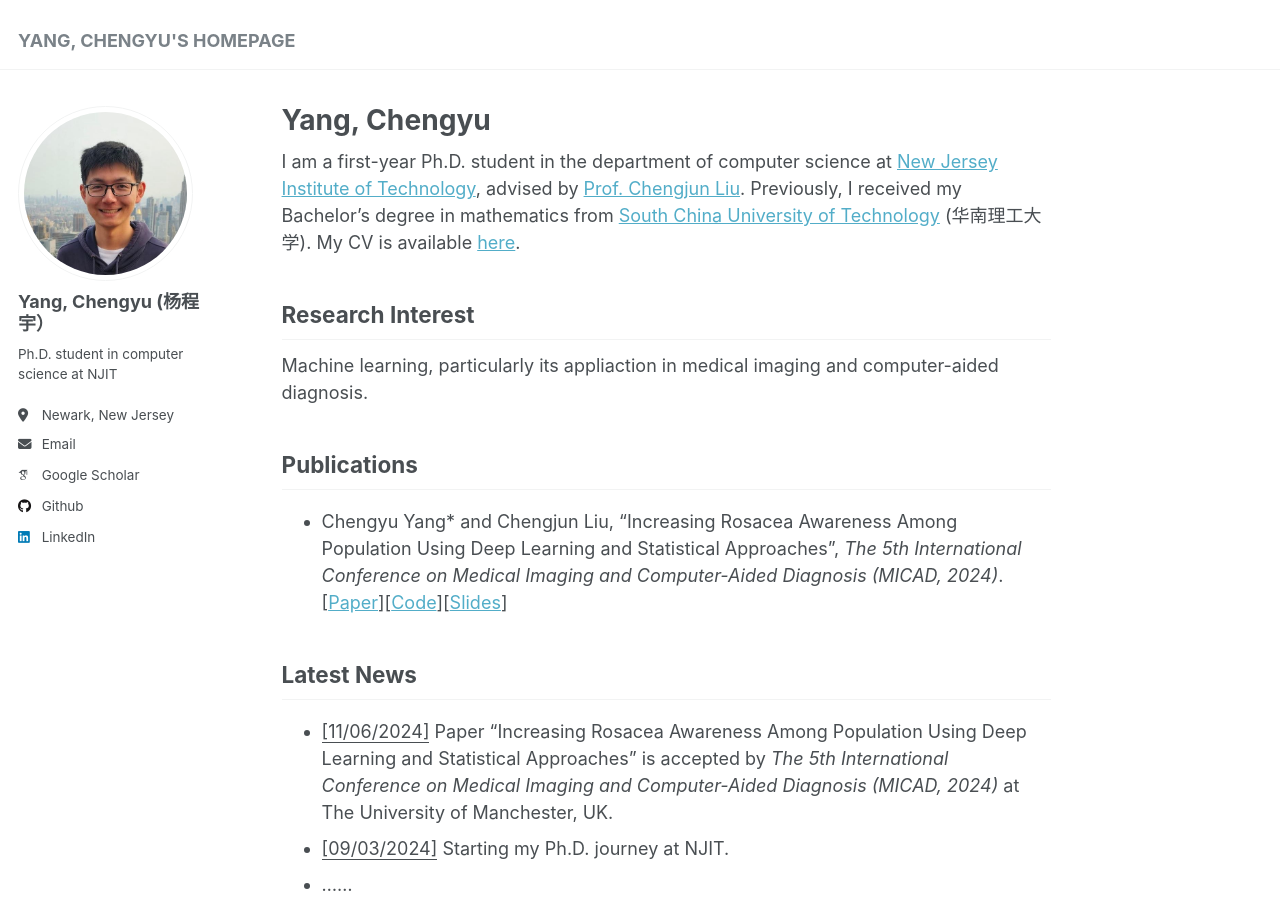
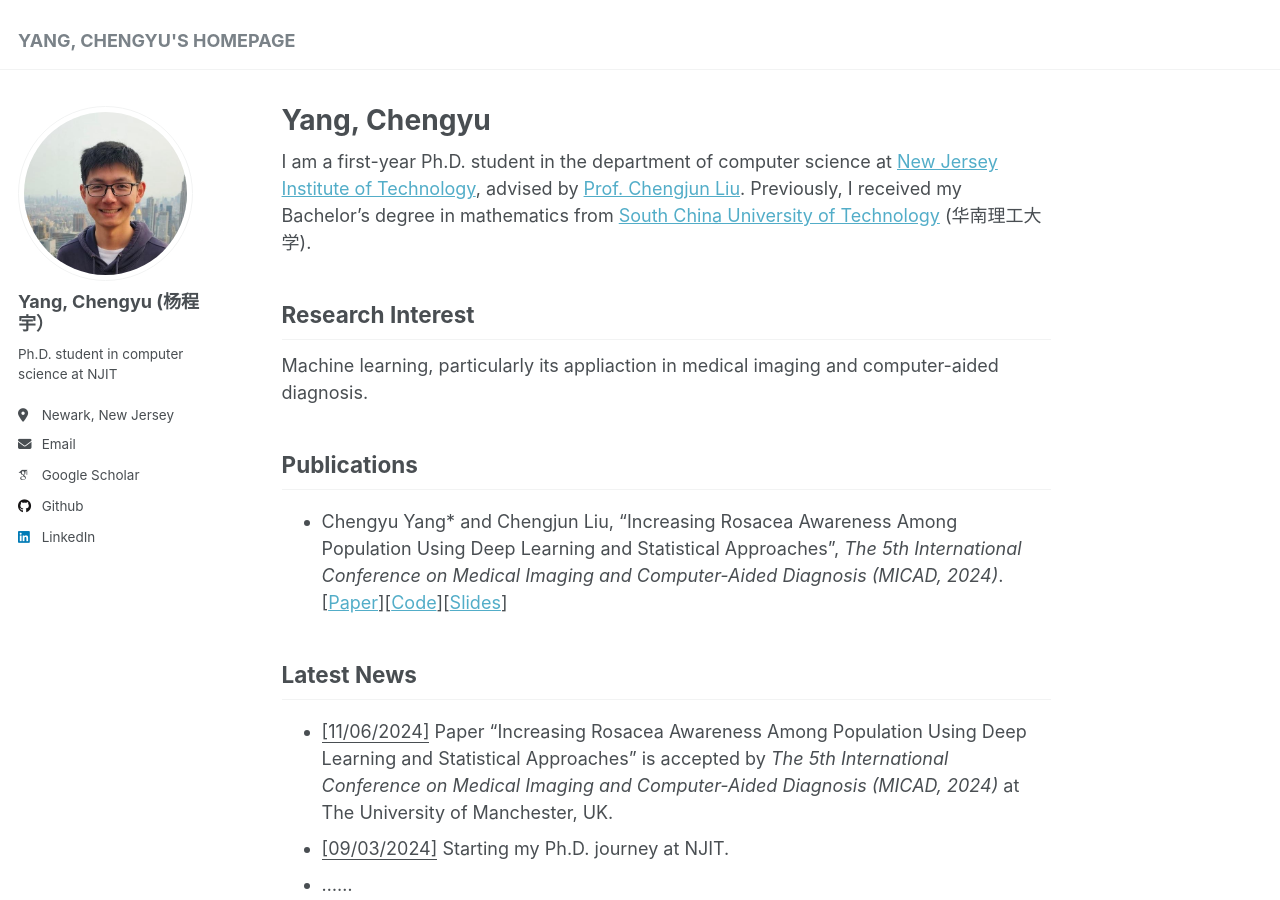
Before and after one commit to chengyuyang-njit/chengyuyang-njit.github.io, a Jekyll site: the page built from _pages/about.md, in a window 1280 px wide and 900 px high. Built offline with Jekyll 4.4.1, drawn with Linux system fonts in a browser that asks for light colours; some web fonts are replaced.

Commit message:
Update about.md

```diff
--- a/_pages/about.md
+++ b/_pages/about.md
@@ -6,7 +6,7 @@ redirect_from:
   - /about/
   - /about.html
 ---
-I am a first-year Ph.D. student in the department of computer science at [New Jersey Institute of Technology](https://www.njit.edu/), advised by [Prof. Chengjun Liu](https://web.njit.edu/~cliu/). Previously, I received my Bachelor's degree in mathematics from [South China University of Technology](https://www.usnews.com/education/best-global-universities/south-china-university-of-technology-505115) (华南理工大学). My CV is available [here](http://chengyuyang-njit.github.io/files/cv.pdf).
+I am a first-year Ph.D. student in the department of computer science at [New Jersey Institute of Technology](https://www.njit.edu/), advised by [Prof. Chengjun Liu](https://web.njit.edu/~cliu/). Previously, I received my Bachelor's degree in mathematics from [South China University of Technology](https://www.usnews.com/education/best-global-universities/south-china-university-of-technology-505115) (华南理工大学).
 
 Research Interest
 ------
```
